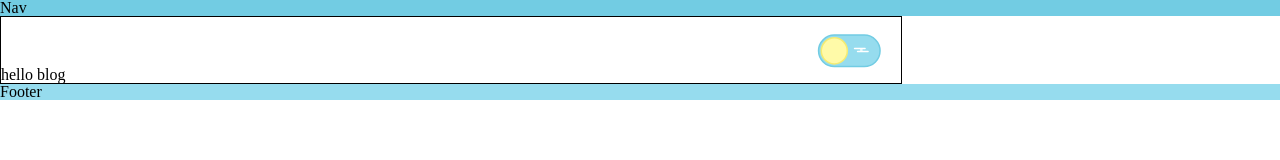
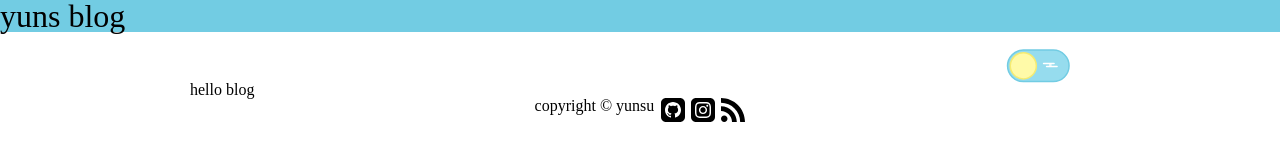
Before and after one commit to emune216/gatsbyjs_blog, a Gatsby site: page / in a window 1280 px wide. Built offline with nearby package versions, Linux system fonts and the light colour scheme; Gatsby itself is replaced by a stand-in of ours.

Commit message:
refact: 레이아웃 컴포넌트 수정

```diff
--- a/gatsby-config.js
+++ b/gatsby-config.js
@@ -7,5 +7,6 @@ module.exports = {
     "gatsby-plugin-styled-components",
     "gatsby-plugin-gatsby-cloud",
     "gatsby-plugin-typescript",
+    "gatsby-plugin-sitemap",
   ],
 };
--- a/package.json
+++ b/package.json
@@ -24,6 +24,7 @@
     "clsx": "^1.1.1",
     "gatsby": "^3.11.1",
     "gatsby-plugin-gatsby-cloud": "^2.11.0",
+    "gatsby-plugin-sitemap": "^4.9.0",
     "gatsby-plugin-styled-components": "^4.11.0",
     "gatsby-plugin-typescript": "^3.13.0",
     "react": "^17.0.1",
--- /dev/null
+++ b/src/assets/icon/svgs/index.ts
@@ -0,0 +1,4 @@
+export { default as facebook_logo } from './facebook_logo.svg';
+export { default as github_logo } from './github_logo.svg';
+export { default as instagram_logo } from './instagram_logo.svg';
+export { default as feed } from './feed.svg';
--- /dev/null
+++ b/src/assets/icon/svgs/svg.d.ts
@@ -0,0 +1,4 @@
+declare module "*.svg" {
+  const content: any;
+  export default content;
+}
--- a/src/components/Footer.tsx
+++ b/src/components/Footer.tsx
@@ -1,10 +1,26 @@
 import React from 'react';
 import styled from 'styled-components';
+
+import { github_logo, instagram_logo, feed } from '../assets/icon/svgs';
+import SocialButton from './parts/SocialButton';
 
 const Footer = () => {
   return (
     <Wrapper>
-      Footer
+      <FooterContainer>
+        <span>copyright © yunsu</span>
+        <SocialButtonContainer>
+          <ButtonWrapper>
+            <SocialButton icon={github_logo} />
+          </ButtonWrapper>
+          <ButtonWrapper>
+            <SocialButton icon={instagram_logo} />
+          </ButtonWrapper>
+          <ButtonWrapper>
+            <SocialButton icon={feed} />
+          </ButtonWrapper>
+        </SocialButtonContainer>
+      </FooterContainer>
     </Wrapper>
   );
 };
@@ -12,6 +28,19 @@ const Footer = () => {
 export default Footer;
 
 const Wrapper = styled.div`
-  background-color: ${(p) => p.theme.color.footer};
   transition: ${(p) => p.theme.transition.default};
+  display: flex;
+  justify-content: center;
+  width: 100%;
 `;
+const FooterContainer = styled.div`
+  display: flex;
+  justify-content: center;
+  width: 400px;
+`;
+const SocialButtonContainer = styled.div`
+  display: flex;
+`;
+const ButtonWrapper = styled.div`
+  margin-left: 0.4rem;
+`;
--- a/src/components/Layout.tsx
+++ b/src/components/Layout.tsx
@@ -23,6 +23,7 @@ const Layout = ({ children }: Props) => {
   return (
     <>
       <ThemeProvider theme={theme}>
+        <App>
           <GlobalStyle />
           <Nav />
           <Main>
@@ -35,20 +36,28 @@ const Layout = ({ children }: Props) => {
             {children}
           </Main>
           <Footer />
+        </App>
       </ThemeProvider>
     </>
   );
 };
 
 export default Layout;
-const Main = styled.div`
+
+const App = styled.div`
   display: flex;
   flex-direction: column;
+  align-items: center;
+  width: 100%;
+  min-width: 350px;
+`;
+const Main = styled.div`
+  width: 100%;
   max-width: 900px;
-  border: 1px solid black;
 `;
 const SwitchWrapper = styled.div`
   display: flex;
-  justify-content: right;
+  justify-content: flex-end;
   background-color: inherit;
+  width: 100%;
 `;
--- a/src/components/Nav.tsx
+++ b/src/components/Nav.tsx
@@ -4,7 +4,7 @@ import styled from 'styled-components';
 const Nav = () => {
   return (
     <Wrapper>
-      Nav
+      yuns blog
     </Wrapper>
   );
 };
@@ -14,4 +14,7 @@ export default Nav;
 const Wrapper = styled.div`
   background-color: ${(p) => p.theme.color.nav};
   transition: ${(p) => p.theme.transition.default};
+
+  width: 100%;
+  font-size: 2rem;
 `;
--- /dev/null
+++ b/src/components/parts/SocialButton.tsx
@@ -0,0 +1,22 @@
+import React from 'react';
+import styled from 'styled-components';
+
+interface Props {
+  icon: string;
+  onClick?: () => void
+};
+
+const SocialButton = ({ icon, onClick }: Props) => {
+  return (
+    <ButtonWrapper onClick={onClick} >
+      <img src={icon} />
+    </ButtonWrapper>
+  );
+};
+
+export default SocialButton;
+
+const ButtonWrapper = styled.div`
+  border-radius: 25px;
+  cursor: pointer;
+`;
--- a/tsconfig.json
+++ b/tsconfig.json
@@ -12,6 +12,10 @@
     "esModuleInterop": true,
     "allowJs": true
   },
-  "include": ["./src/**/*"],
+  "include": [
+    "./src/**/*",
+    "./src/assets/icon/svgs/svg.d.ts",
+    "./src/theme/styled.d.ts",
+  ],
   "exclude": ["node_modules", "public", ".cache"]
 }
```
Also changed, not shown: src/assets/icon/svgs/facebook_logo.svg (added), src/assets/icon/svgs/feed.svg (added), src/assets/icon/svgs/github_logo.svg (added), src/assets/icon/svgs/instagram_logo.svg (added), 2 other files. Lines whose indentation alone changed are shown as unchanged.
